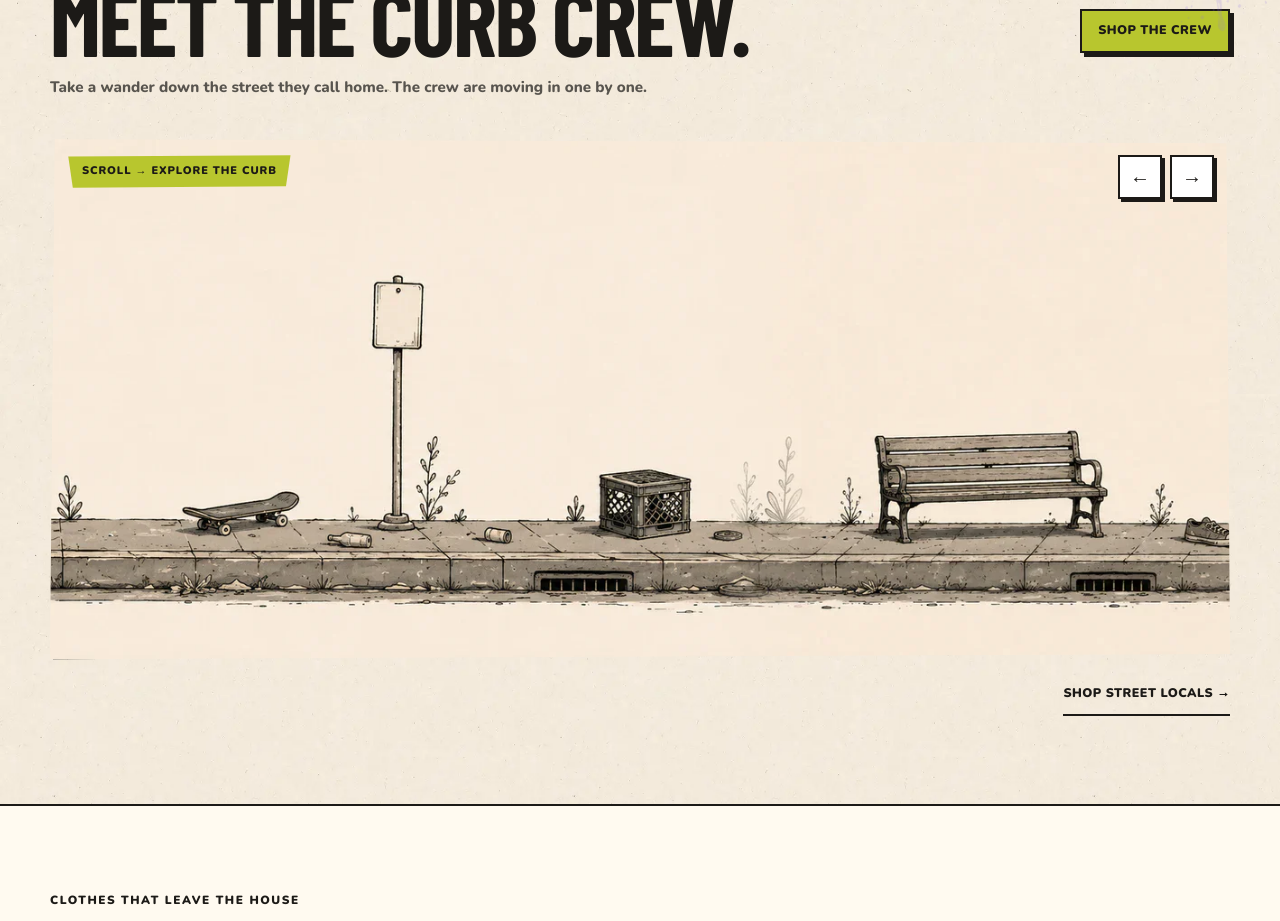
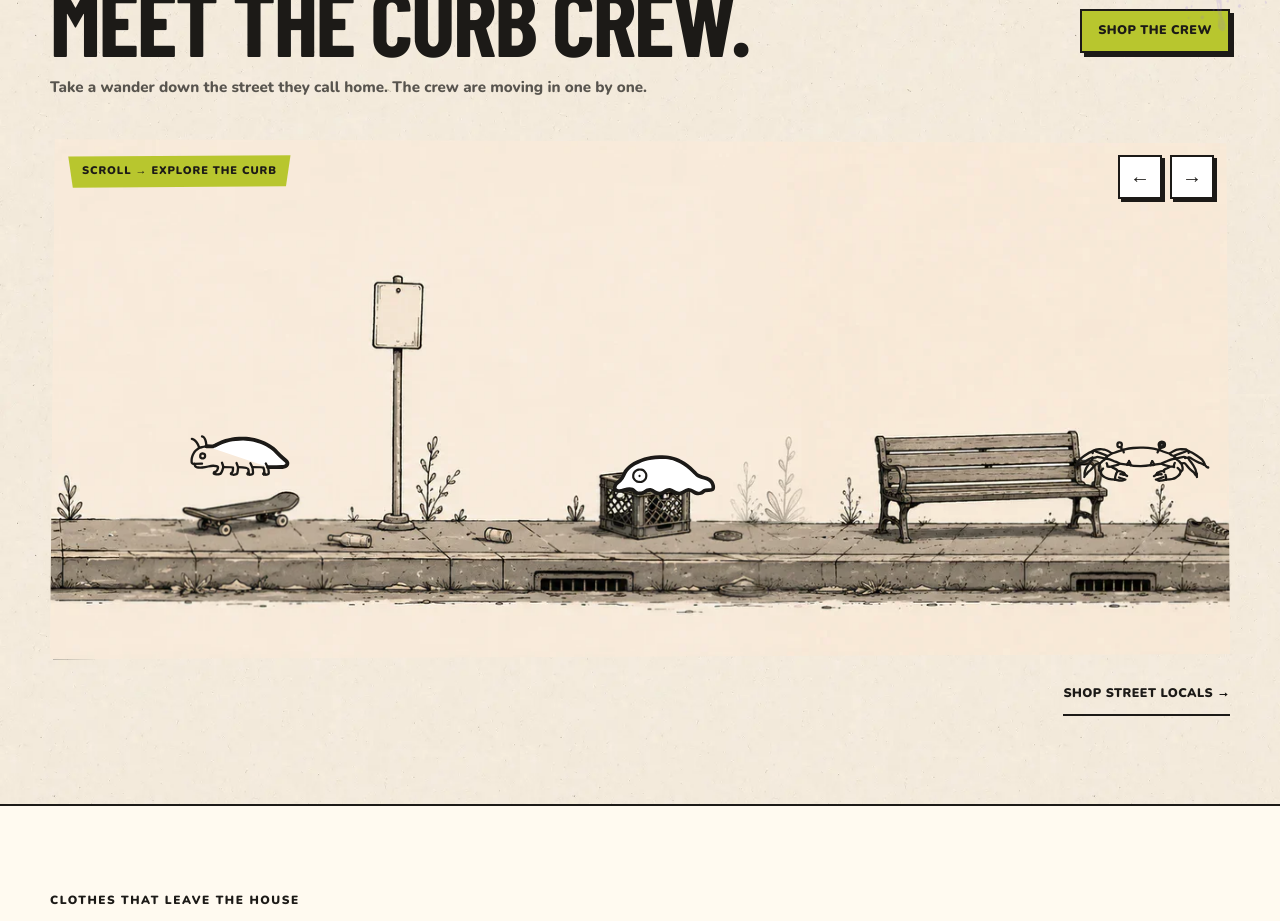
Before and after one commit to CDunell/shirtfaced, a Next.js app in the folder curbstamps-site/: page / in a window 1280 px wide. Shown: the part 2560-3481 px from the top of the page. Built offline with nearby package versions, Linux system fonts and the light colour scheme; a web font is replaced by a local one.

Commit message:
feat(curbstamps): populate meet the curb crew world

```diff
--- a/curbstamps-site/src/components/home/CurbWorld.tsx
+++ b/curbstamps-site/src/components/home/CurbWorld.tsx
@@ -1,6 +1,8 @@
 "use client";
 
+import type { CSSProperties } from "react";
 import { useCallback, useEffect, useRef } from "react";
+import styles from "./CurbWorld.module.css";
 
 const PANEL_COUNT = 10;
 const PANEL_WIDTH = 951;
@@ -8,7 +10,64 @@ const PANEL_HEIGHT = 576;
 const PANELS = Array.from({ length: PANEL_COUNT }, (_, index) =>
   `/curbstamps/world/panels/${String(index + 1).padStart(2, "0")}.webp?v=20260824a`,
 );
-const LOOP_PANELS = [PANELS[PANEL_COUNT - 1], ...PANELS, PANELS[0]];
+const LOOP_PANEL_IDS = [PANEL_COUNT - 1, ...Array.from({ length: PANEL_COUNT }, (_, index) => index), 0];
+
+const CREATURE_ROOT = "/curbstamps/world/creatures";
+
+type Motion = "peek" | "creep" | "scuttle" | "duck" | "nose" | "edge" | "sneak" | "settle";
+
+type Placement = {
+  name: string;
+  x: number;
+  y: number;
+  width: number;
+  motion: Motion;
+  delay: number;
+  maskClip: string;
+};
+
+const PANEL_SCENES: Placement[][] = [
+  [
+    { name: "blip", x: 13, y: 56, width: 18, motion: "peek", delay: -1.2, maskClip: "polygon(8% 69%, 34% 69%, 34% 100%, 8% 100%)" },
+    { name: "bub", x: 63, y: 60, width: 17, motion: "nose", delay: -3.1, maskClip: "polygon(58% 72%, 84% 72%, 84% 100%, 58% 100%)" },
+  ],
+  [
+    { name: "claw", x: 18, y: 57, width: 18, motion: "edge", delay: -2.4, maskClip: "polygon(12% 70%, 39% 70%, 39% 100%, 12% 100%)" },
+    { name: "crumb", x: 69, y: 54, width: 16, motion: "duck", delay: -0.8, maskClip: "polygon(64% 68%, 89% 68%, 89% 100%, 64% 100%)" },
+  ],
+  [
+    { name: "flit", x: 9, y: 61, width: 15, motion: "scuttle", delay: -4.2, maskClip: "polygon(5% 73%, 28% 73%, 28% 100%, 5% 100%)" },
+    { name: "grit", x: 56, y: 55, width: 19, motion: "creep", delay: -1.7, maskClip: "polygon(50% 69%, 80% 69%, 80% 100%, 50% 100%)" },
+  ],
+  [
+    { name: "grub", x: 21, y: 54, width: 19, motion: "settle", delay: -3.6, maskClip: "polygon(15% 69%, 43% 69%, 43% 100%, 15% 100%)" },
+    { name: "lod", x: 73, y: 58, width: 13, motion: "peek", delay: -0.5, maskClip: "polygon(69% 71%, 90% 71%, 90% 100%, 69% 100%)" },
+  ],
+  [
+    { name: "murk", x: 12, y: 57, width: 17, motion: "sneak", delay: -2.8, maskClip: "polygon(7% 70%, 33% 70%, 33% 100%, 7% 100%)" },
+    { name: "nib", x: 60, y: 59, width: 17, motion: "duck", delay: -4.5, maskClip: "polygon(55% 72%, 81% 72%, 81% 100%, 55% 100%)" },
+  ],
+  [
+    { name: "pex", x: 17, y: 55, width: 17, motion: "nose", delay: -1.5, maskClip: "polygon(11% 69%, 38% 69%, 38% 100%, 11% 100%)" },
+    { name: "pip", x: 70, y: 56, width: 15, motion: "edge", delay: -3.9, maskClip: "polygon(65% 70%, 89% 70%, 89% 100%, 65% 100%)" },
+  ],
+  [
+    { name: "plod", x: 8, y: 54, width: 20, motion: "creep", delay: -0.9, maskClip: "polygon(3% 69%, 32% 69%, 32% 100%, 3% 100%)" },
+    { name: "slag", x: 58, y: 60, width: 17, motion: "scuttle", delay: -2.6, maskClip: "polygon(53% 72%, 79% 72%, 79% 100%, 53% 100%)" },
+  ],
+  [
+    { name: "snu", x: 19, y: 58, width: 16, motion: "peek", delay: -4.8, maskClip: "polygon(14% 71%, 39% 71%, 39% 100%, 14% 100%)" },
+    { name: "squib", x: 68, y: 54, width: 18, motion: "settle", delay: -1.9, maskClip: "polygon(62% 69%, 91% 69%, 91% 100%, 62% 100%)" },
+  ],
+  [
+    { name: "tum", x: 10, y: 59, width: 18, motion: "duck", delay: -3.4, maskClip: "polygon(5% 72%, 32% 72%, 32% 100%, 5% 100%)" },
+    { name: "twig", x: 57, y: 53, width: 20, motion: "sneak", delay: -0.3, maskClip: "polygon(51% 68%, 82% 68%, 82% 100%, 51% 100%)" },
+  ],
+  [
+    { name: "yip", x: 18, y: 55, width: 18, motion: "edge", delay: -2.1, maskClip: "polygon(12% 69%, 40% 69%, 40% 100%, 12% 100%)" },
+    { name: "zot", x: 69, y: 58, width: 18, motion: "peek", delay: -4.1, maskClip: "polygon(63% 71%, 92% 71%, 92% 100%, 63% 100%)" },
+  ],
+];
 
 export function CurbWorld() {
   const scroller = useRef<HTMLDivElement>(null);
@@ -21,7 +80,7 @@ export function CurbWorld() {
     if (!track) return;
     panelWidth.current = image.getBoundingClientRect().width;
     worldWidth.current = panelWidth.current * PANEL_COUNT;
-    const mobileRevealOffset = window.innerWidth < 640 ? panelWidth.current * 0.42 : 0;
+    const mobileRevealOffset = window.innerWidth < 640 ? panelWidth.current * 0.24 : 0;
     track.scrollLeft = panelWidth.current + mobileRevealOffset;
   }, []);
 
@@ -55,8 +114,8 @@ export function CurbWorld() {
   }
 
   return (
-    <div className="curb-world-frame relative mt-6 overflow-hidden bg-cream md:mt-8 lg:mt-10">
-      <div className="curb-world-badge pointer-events-none absolute left-3 top-3 z-20 bg-club px-4 py-2 text-[10px] font-black uppercase tracking-[0.08em] shadow-[3px_3px_0_#1c1a17] md:left-4 md:top-4 md:text-[11px]">
+    <div className={`${styles.frame} curb-world-frame relative mt-6 overflow-hidden bg-cream md:mt-8 lg:mt-10`}>
+      <div className="curb-world-badge pointer-events-none absolute left-3 top-3 z-20 bg-club px-3 py-1.5 text-[9px] font-black uppercase tracking-[0.08em] shadow-[3px_3px_0_#1c1a17] md:left-4 md:top-4 md:px-4 md:py-2 md:text-[11px]">
         Scroll → explore the curb
       </div>
 
@@ -72,8 +131,13 @@ export function CurbWorld() {
         aria-label="Explore the illustrated Curb world"
       >
         <div className="flex w-max">
-          {LOOP_PANELS.map((src, index) => (
-            <div key={`${src}-${index}`} className="relative h-[350px] aspect-[951/576] shrink-0 md:h-[420px] lg:h-[480px] xl:h-[520px]">
+          {LOOP_PANEL_IDS.map((panelId, index) => {
+            const src = PANELS[panelId];
+            const placements = PANEL_SCENES[panelId];
+
+            return (
+              <div key={`${panelId}-${index}`} className={styles.panel}>
+                <div className={styles.scene}>
                   <img
                     data-world-panel
                     src={src}
@@ -83,10 +147,42 @@ export function CurbWorld() {
                     aria-hidden={index === 1 ? undefined : true}
                     draggable={false}
                     onLoad={index === 1 ? (event) => centreWorld(event.currentTarget) : undefined}
-                className="absolute inset-0 h-full w-full select-none"
+                    className={styles.panelArt}
+                  />
+
+                  {placements.map((placement) => {
+                    const creatureStyle = {
+                      left: `${placement.x}%`,
+                      top: `${placement.y}%`,
+                      "--creature-width": `${placement.width}%`,
+                      animationDelay: `${placement.delay}s`,
+                    } as CSSProperties;
+
+                    return (
+                      <div key={placement.name}>
+                        <img
+                          src={`${CREATURE_ROOT}/${placement.name}.svg`}
+                          alt=""
+                          aria-hidden="true"
+                          draggable={false}
+                          className={`${styles.creature} ${styles[placement.motion]}`}
+                          style={creatureStyle}
+                        />
+                        <img
+                          src={src}
+                          alt=""
+                          aria-hidden="true"
+                          draggable={false}
+                          className={styles.foregroundMask}
+                          style={{ clipPath: placement.maskClip }}
                         />
                       </div>
-          ))}
+                    );
+                  })}
+                </div>
+              </div>
+            );
+          })}
         </div>
       </div>
     </div>
```
Lines whose indentation alone changed are shown as unchanged.
